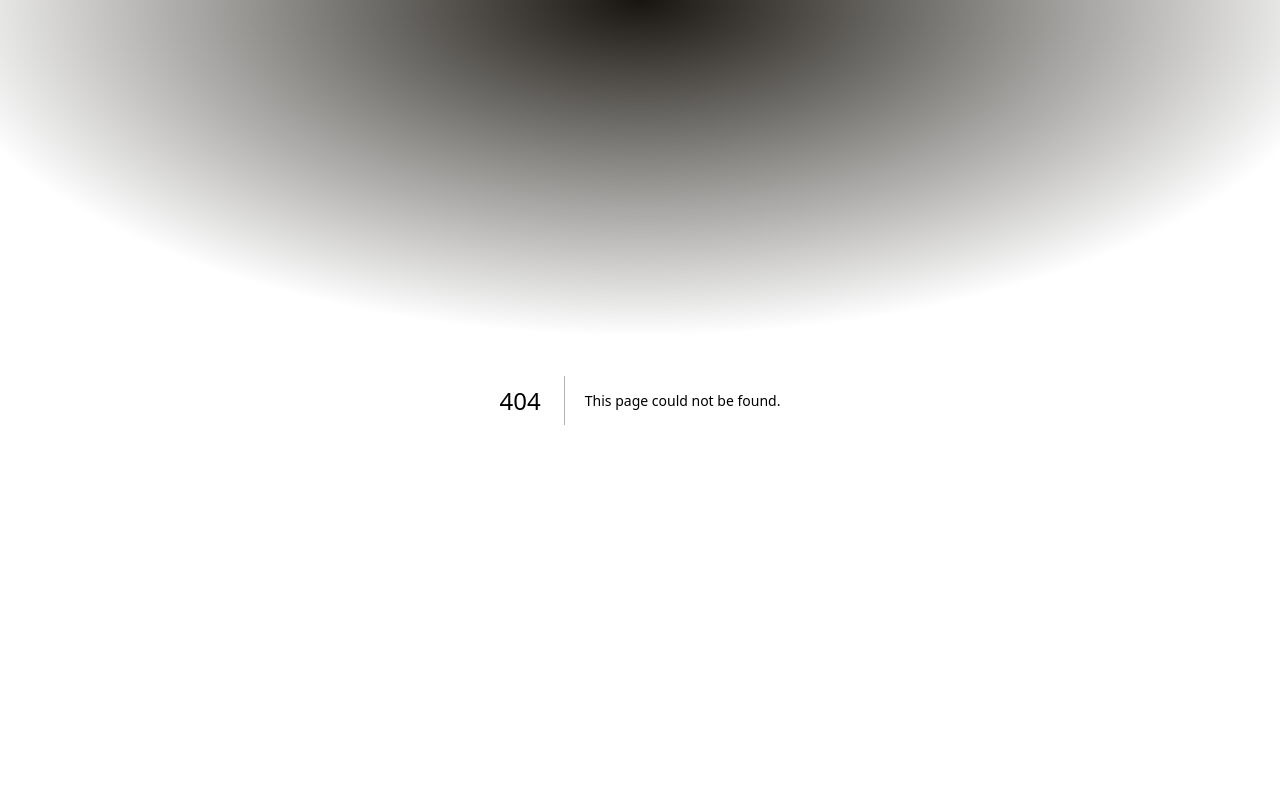
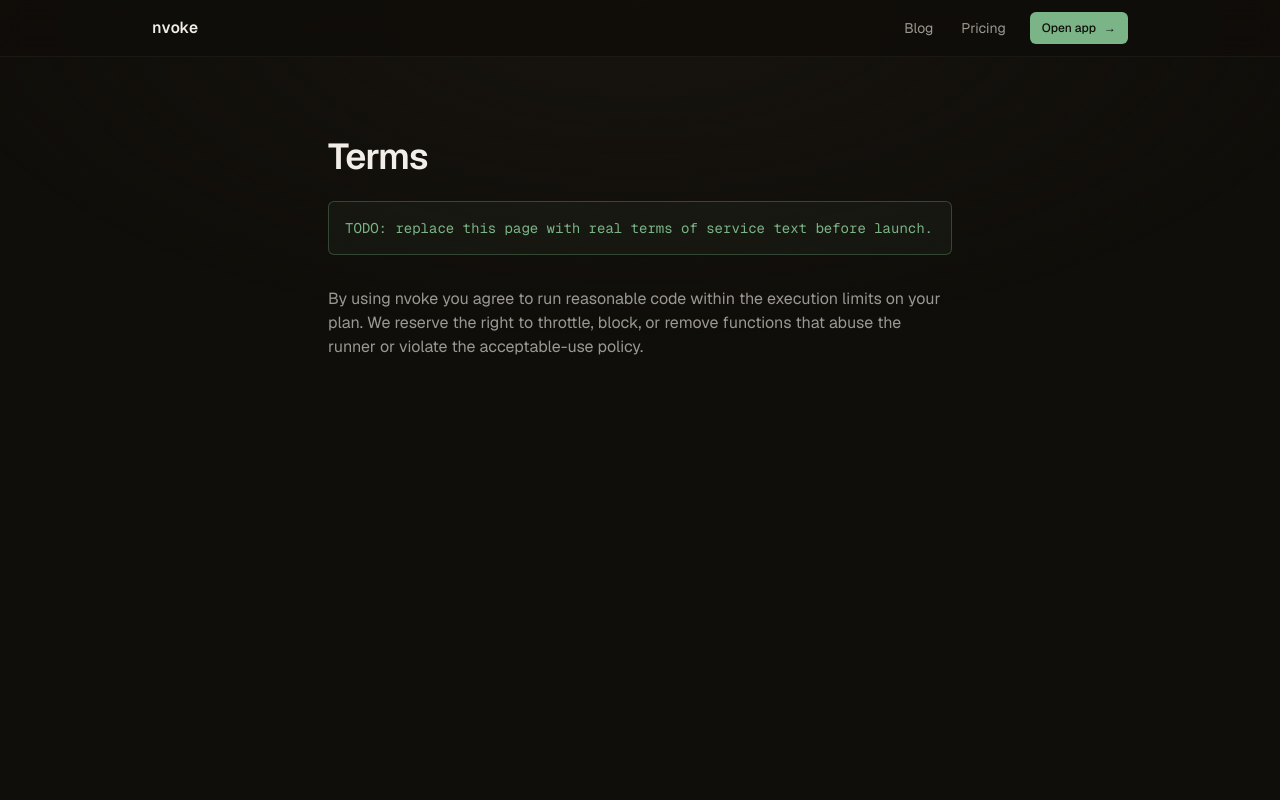
Before and after one commit to Mopra/nvoke.run.website, a Next.js app: page /terms in a window 1280 px wide. Before the commit this address had no page. Shown: the top 800 px of the page. Built offline with nearby package versions, Linux system fonts and the light colour scheme.

Commit message:
feat: privacy and terms stub pages

```diff
--- /dev/null
+++ b/app/(marketing)/privacy/page.tsx
@@ -0,0 +1,28 @@
+import { buildMetadata } from '@/lib/seo';
+
+export const metadata = buildMetadata({
+  title: 'Privacy',
+  description: 'Privacy policy for nvoke.',
+  path: '/privacy'
+});
+
+export default function PrivacyPage() {
+  return (
+    <article className="mx-auto max-w-2xl px-6 py-20">
+      <h1 className="text-4xl font-semibold tracking-tight text-foreground">Privacy</h1>
+      <p className="mt-6 rounded-md border border-primary/30 bg-primary/5 p-4 font-mono text-sm text-primary">
+        TODO: replace this page with real privacy policy text before launch.
+      </p>
+      <div className="mt-8 space-y-4 text-muted-foreground">
+        <p>
+          nvoke collects the minimum information needed to run your functions and bill you for
+          executions. We do not run third-party analytics on this marketing site.
+        </p>
+        <p>
+          The full privacy policy will cover: what data the app stores, how long it is kept, who
+          can access it, and your rights to export or delete it.
+        </p>
+      </div>
+    </article>
+  );
+}
--- /dev/null
+++ b/app/(marketing)/terms/page.tsx
@@ -0,0 +1,25 @@
+import { buildMetadata } from '@/lib/seo';
+
+export const metadata = buildMetadata({
+  title: 'Terms',
+  description: 'Terms of service for nvoke.',
+  path: '/terms'
+});
+
+export default function TermsPage() {
+  return (
+    <article className="mx-auto max-w-2xl px-6 py-20">
+      <h1 className="text-4xl font-semibold tracking-tight text-foreground">Terms</h1>
+      <p className="mt-6 rounded-md border border-primary/30 bg-primary/5 p-4 font-mono text-sm text-primary">
+        TODO: replace this page with real terms of service text before launch.
+      </p>
+      <div className="mt-8 space-y-4 text-muted-foreground">
+        <p>
+          By using nvoke you agree to run reasonable code within the execution limits on your plan.
+          We reserve the right to throttle, block, or remove functions that abuse the runner or
+          violate the acceptable-use policy.
+        </p>
+      </div>
+    </article>
+  );
+}
```
